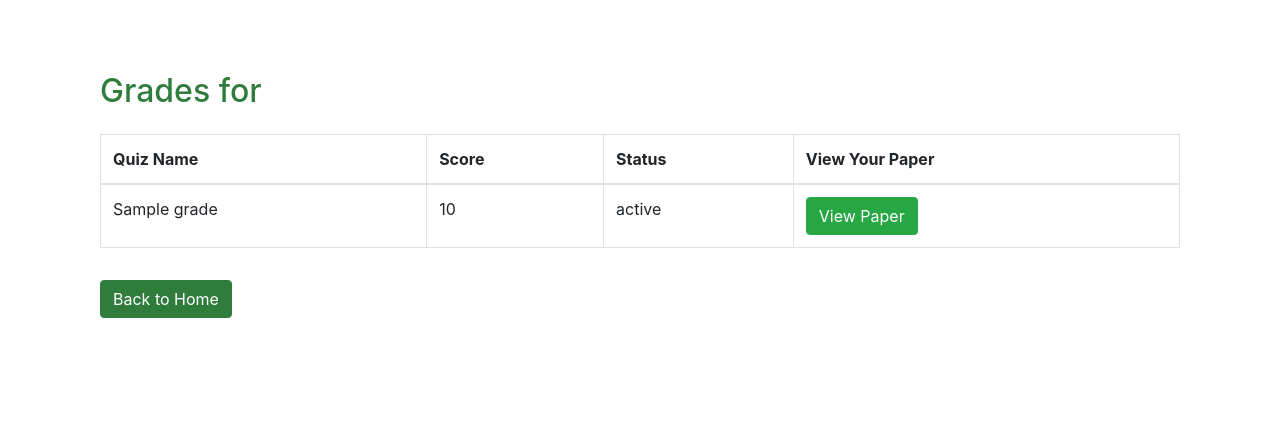
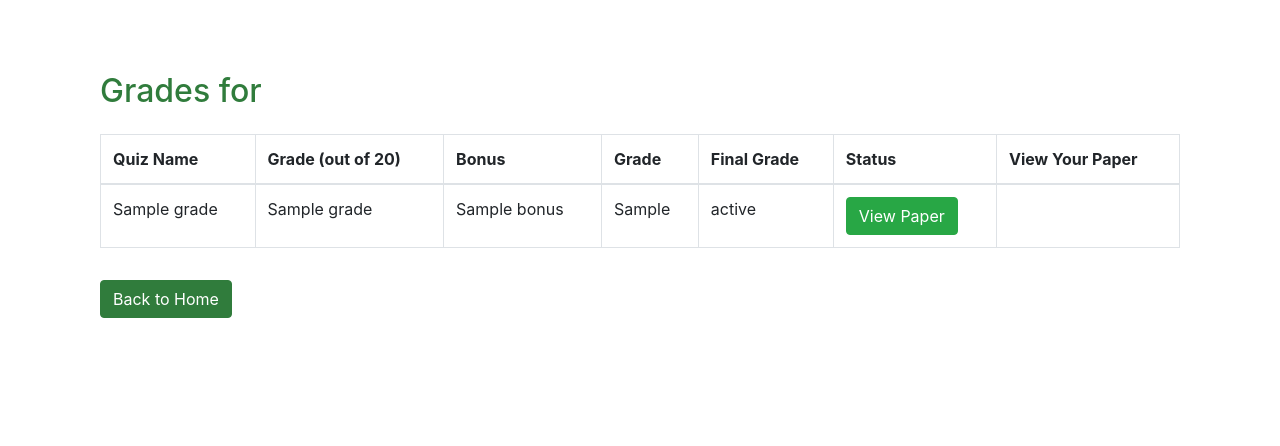
Before and after one commit to EMAM-NGO/ERC, a Flask app: template templates/view_grades.html in a window 1280 px wide. Shown: the part 72-518 px from the top of the page. Run offline with Flask 3, Linux system fonts and the light colour scheme; the template is opened without the code that fills it: most values are stand-ins (such as "Sample title", 1, 10 or a date in 2020); parts of the project's set-up code (start-up, migrations or seed data) failed here and were passed over; some libraries are stand-ins or nearby versions.

Commit message:
Update view_grades.html

```diff
--- a/templates/view_grades.html
+++ b/templates/view_grades.html
@@ -11,7 +11,10 @@
                 <thead>
                     <tr>
                         <th>Quiz Name</th>
-                        <th>Score</th>
+                        <th>Grade (out of 20)</th>
+                        <th>Bonus</th>
+                        <th>Grade</th>
+                        <th>Final Grade</th>
                         <th>Status</th>
                         <th>View Your Paper</th>
                     </tr>
@@ -20,7 +23,9 @@
                     {% for grade in grades %}
                         <tr>
                             <td>{{ grade.quiz_name }}</td>
-                            <td>{{ grade.score }}</td>
+                            <td>{{ grade.grade }}</td>
+                            <td>{{ grade.bonus }}</td>
+                            <td>{{ grade.final_grade }}</td>
                             <td>{{ grade.status }}</td>
                             <td>
                                 <a href="{{ grade.paper_url }}" class="btn btn-success" download>View Paper</a>
```
